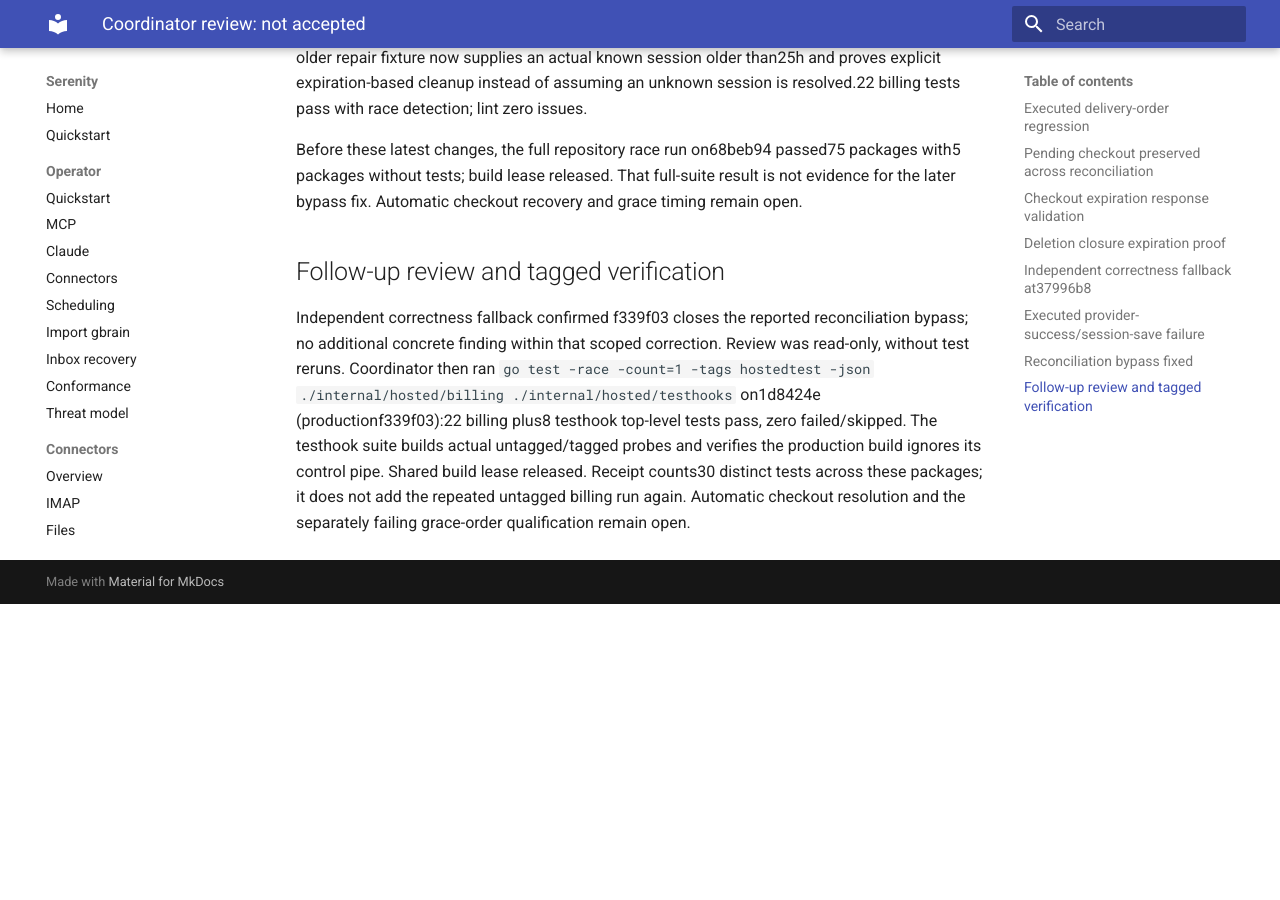
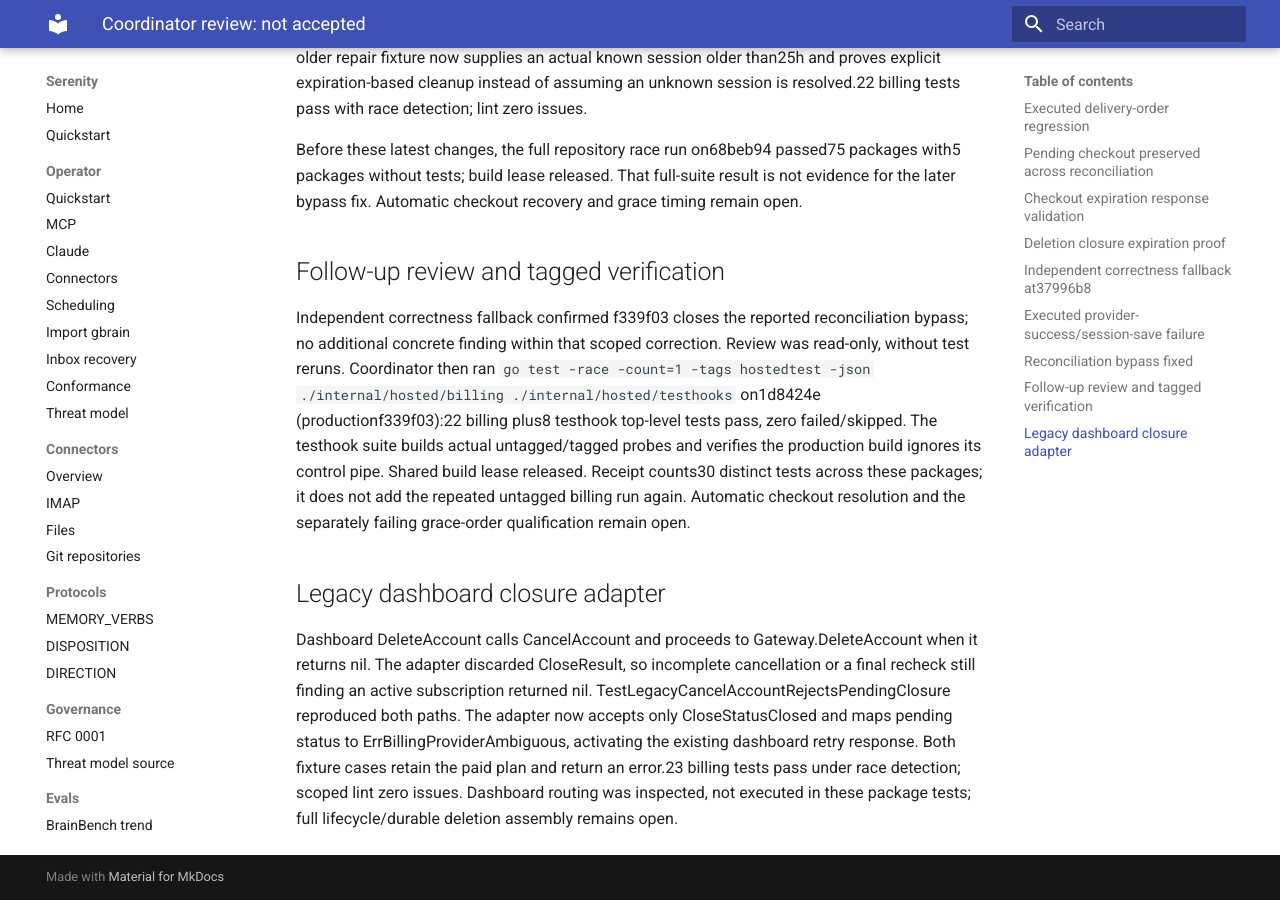
Before and after one commit to sirerun/serenity, an MkDocs documentation site: the page built from docs/launch/evidence/T23.47/coordinator-review.md, in a window 1280 px wide and 900 px high, scrolled down 3069 px. Built offline with MkDocs 1.6.1 and Material for MkDocs 9.7.7, drawn with Linux system fonts in a browser that asks for light colours; before the commit the page ends 3673 px from its top, so only the background shows below that.

Commit message:
Record legacy deletion adapter regression verification

```diff
--- a/docs/launch/evidence/T23.47/coordinator-review.md
+++ b/docs/launch/evidence/T23.47/coordinator-review.md
@@ -50,3 +50,7 @@
 ## Follow-up review and tagged verification
 
 Independent correctness fallback confirmed f339f03 closes the reported reconciliation bypass; no additional concrete finding within that scoped correction. Review was read-only, without test reruns. Coordinator then ran `go test -race -count=1 -tags hostedtest -json ./internal/hosted/billing ./internal/hosted/testhooks` on1d8424e (productionf339f03):22 billing plus8 testhook top-level tests pass, zero failed/skipped. The testhook suite builds actual untagged/tagged probes and verifies the production build ignores its control pipe. Shared build lease released. Receipt counts30 distinct tests across these packages; it does not add the repeated untagged billing run again. Automatic checkout resolution and the separately failing grace-order qualification remain open.
+
+## Legacy dashboard closure adapter
+
+Dashboard DeleteAccount calls CancelAccount and proceeds to Gateway.DeleteAccount when it returns nil. The adapter discarded CloseResult, so incomplete cancellation or a final recheck still finding an active subscription returned nil. TestLegacyCancelAccountRejectsPendingClosure reproduced both paths. The adapter now accepts only CloseStatusClosed and maps pending status to ErrBillingProviderAmbiguous, activating the existing dashboard retry response. Both fixture cases retain the paid plan and return an error.23 billing tests pass under race detection; scoped lint zero issues. Dashboard routing was inspected, not executed in these package tests; full lifecycle/durable deletion assembly remains open.
```
